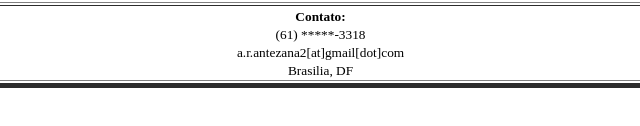
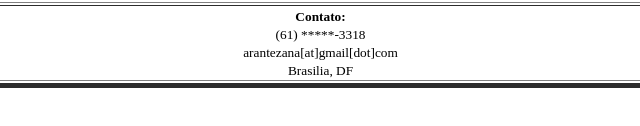
Before and after one commit to alanrantezana/alanrantezana.github.io, a plain HTML site: page index.html in a window 1280 px wide. Shown: the part 406-532 px from the top of the page, 399-1039 px from the left. Drawn offline with Linux system fonts and the light colour scheme.

Commit message:
Update index.html
Atualização e-mail

```diff
--- a/index.html
+++ b/index.html
@@ -49,7 +49,7 @@
 
     <footer> <small><b>Contato:</b>
 	<br>(61) *****-3318 <br>
-	a.r.antezana2[at]gmail[dot]com<br>
+	arantezana[at]gmail[dot]com<br>
 	Brasilia, DF</small>
     </footer>
   </td>
```
